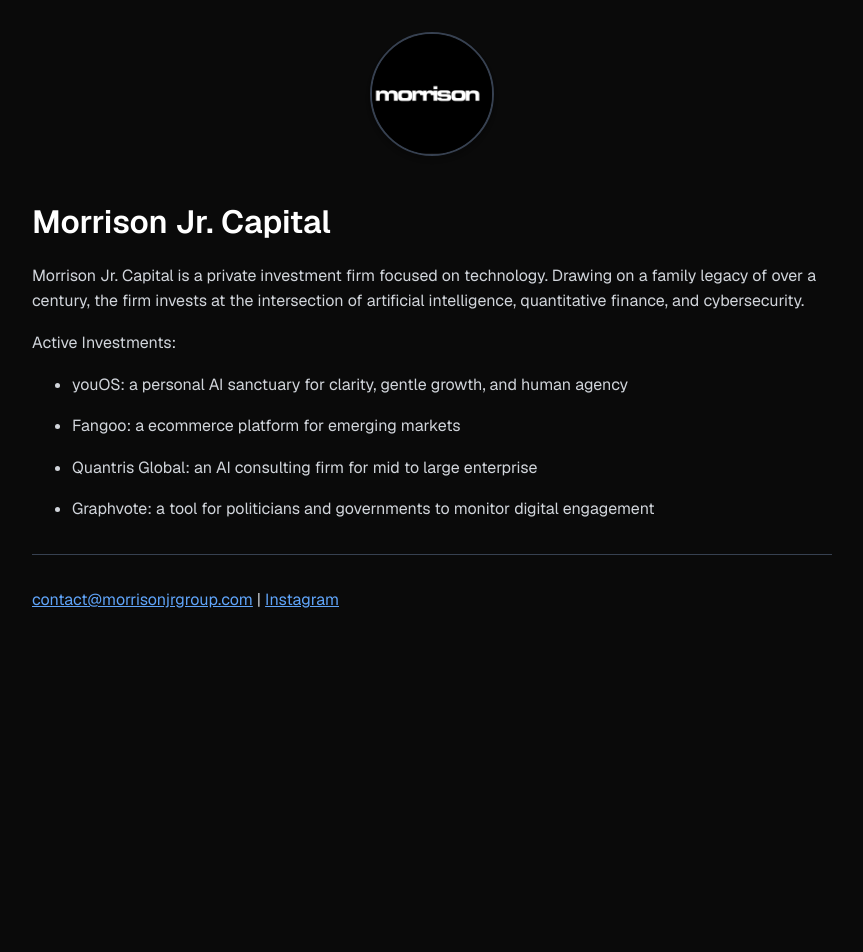
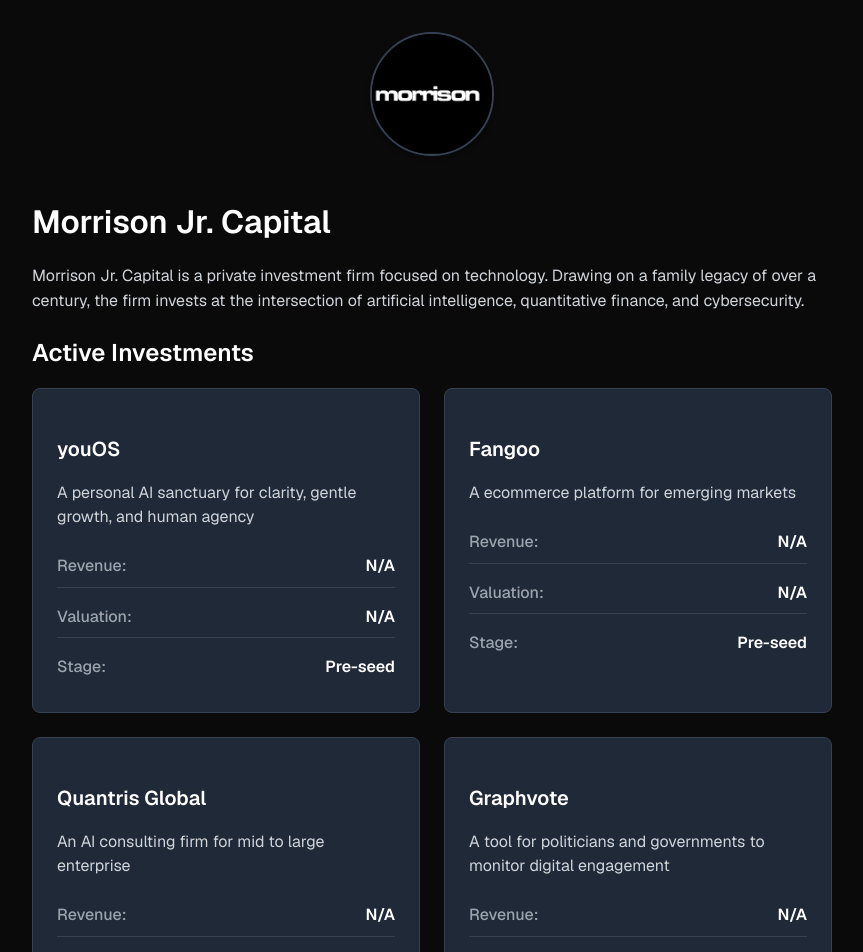
Before and after one commit to mateomorrison/morrisonjrcapital, a Next.js app: page / in a window 1280 px wide. Shown: the top 952 px of the page, without its empty margins (208-1071 px from the left). Before the commit the page ends 864 px from the top, so only its background shows below. Built offline with nearby package versions, Linux system fonts and the light colour scheme.

Commit message:
Convert active investments to card layout with metrics

```diff
--- a/src/app/globals.css
+++ b/src/app/globals.css
@@ -62,6 +62,68 @@
   box-shadow: 0 4px 6px -1px rgba(0, 0, 0, 0.1), 0 2px 4px -1px rgba(0, 0, 0, 0.06);
 }
 
+/* Investment cards styling */
+.investments-grid {
+  display: grid;
+  grid-template-columns: repeat(auto-fit, minmax(300px, 1fr));
+  gap: 1.5rem;
+  margin-bottom: 2rem;
+}
+
+.investment-card {
+  background: #1f2937;
+  border: 1px solid #374151;
+  border-radius: 8px;
+  padding: 1.5rem;
+  transition: transform 0.2s ease, box-shadow 0.2s ease;
+}
+
+.investment-card:hover {
+  transform: translateY(-2px);
+  box-shadow: 0 10px 25px -5px rgba(0, 0, 0, 0.3);
+}
+
+.investment-card h3 {
+  color: #ffffff;
+  font-size: 1.25rem;
+  font-weight: 600;
+  margin-bottom: 0.75rem;
+}
+
+.investment-card .description {
+  color: #d1d5db;
+  margin-bottom: 1rem;
+  line-height: 1.5;
+}
+
+.metrics {
+  display: flex;
+  flex-direction: column;
+  gap: 0.5rem;
+}
+
+.metric {
+  display: flex;
+  justify-content: space-between;
+  align-items: center;
+  padding: 0.5rem 0;
+  border-bottom: 1px solid #374151;
+}
+
+.metric:last-child {
+  border-bottom: none;
+}
+
+.metric .label {
+  color: #9ca3af;
+  font-weight: 500;
+}
+
+.metric .value {
+  color: #ffffff;
+  font-weight: 600;
+}
+
 /* Hide Next.js dev tools toast */
 [data-nextjs-toast] {
   display: none !important;
--- a/src/app/page.tsx
+++ b/src/app/page.tsx
@@ -13,21 +13,84 @@
 
 Drawing on a family legacy of over a century, the firm invests at the intersection of artificial intelligence, quantitative finance, and cybersecurity.</p>
 
-      <p>Active Investments:</p>
-      <ul className="list-disc pl-6">
-        <li>
-          <p>youOS: a personal AI sanctuary for clarity, gentle growth, and human agency</p>
-        </li>
-        <li>
-          <p>Fangoo: a ecommerce platform for emerging markets</p>
-        </li>
-        <li>
-          <p>Quantris Global: an AI consulting firm for mid to large enterprise</p>
-        </li>
-        <li>
-          <p>Graphvote: a tool for politicians and governments to monitor digital engagement</p>
-        </li>
-      </ul>
+      <h2>Active Investments</h2>
+      <div className="investments-grid">
+        <div className="investment-card">
+          <h3>youOS</h3>
+          <p className="description">A personal AI sanctuary for clarity, gentle growth, and human agency</p>
+          <div className="metrics">
+            <div className="metric">
+              <span className="label">Revenue:</span>
+              <span className="value">N/A</span>
+            </div>
+            <div className="metric">
+              <span className="label">Valuation:</span>
+              <span className="value">N/A</span>
+            </div>
+            <div className="metric">
+              <span className="label">Stage:</span>
+              <span className="value">Pre-seed</span>
+            </div>
+          </div>
+        </div>
+
+        <div className="investment-card">
+          <h3>Fangoo</h3>
+          <p className="description">A ecommerce platform for emerging markets</p>
+          <div className="metrics">
+            <div className="metric">
+              <span className="label">Revenue:</span>
+              <span className="value">N/A</span>
+            </div>
+            <div className="metric">
+              <span className="label">Valuation:</span>
+              <span className="value">N/A</span>
+            </div>
+            <div className="metric">
+              <span className="label">Stage:</span>
+              <span className="value">Pre-seed</span>
+            </div>
+          </div>
+        </div>
+
+        <div className="investment-card">
+          <h3>Quantris Global</h3>
+          <p className="description">An AI consulting firm for mid to large enterprise</p>
+          <div className="metrics">
+            <div className="metric">
+              <span className="label">Revenue:</span>
+              <span className="value">N/A</span>
+            </div>
+            <div className="metric">
+              <span className="label">Valuation:</span>
+              <span className="value">N/A</span>
+            </div>
+            <div className="metric">
+              <span className="label">Stage:</span>
+              <span className="value">Pre-seed</span>
+            </div>
+          </div>
+        </div>
+
+        <div className="investment-card">
+          <h3>Graphvote</h3>
+          <p className="description">A tool for politicians and governments to monitor digital engagement</p>
+          <div className="metrics">
+            <div className="metric">
+              <span className="label">Revenue:</span>
+              <span className="value">N/A</span>
+            </div>
+            <div className="metric">
+              <span className="label">Valuation:</span>
+              <span className="value">N/A</span>
+            </div>
+            <div className="metric">
+              <span className="label">Stage:</span>
+              <span className="value">Pre-seed</span>
+            </div>
+          </div>
+        </div>
+      </div>
       <hr />
       <p>
         <a
```
